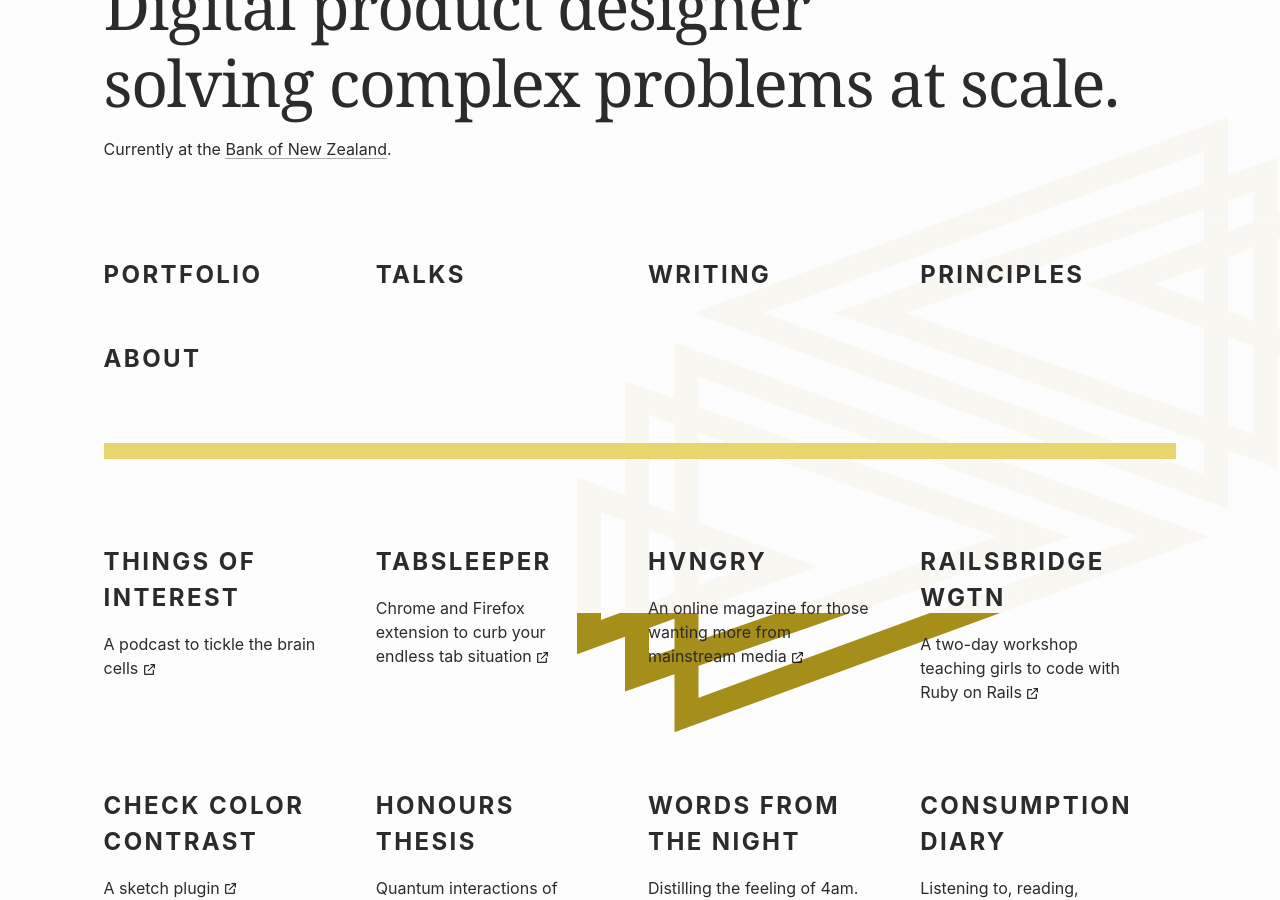
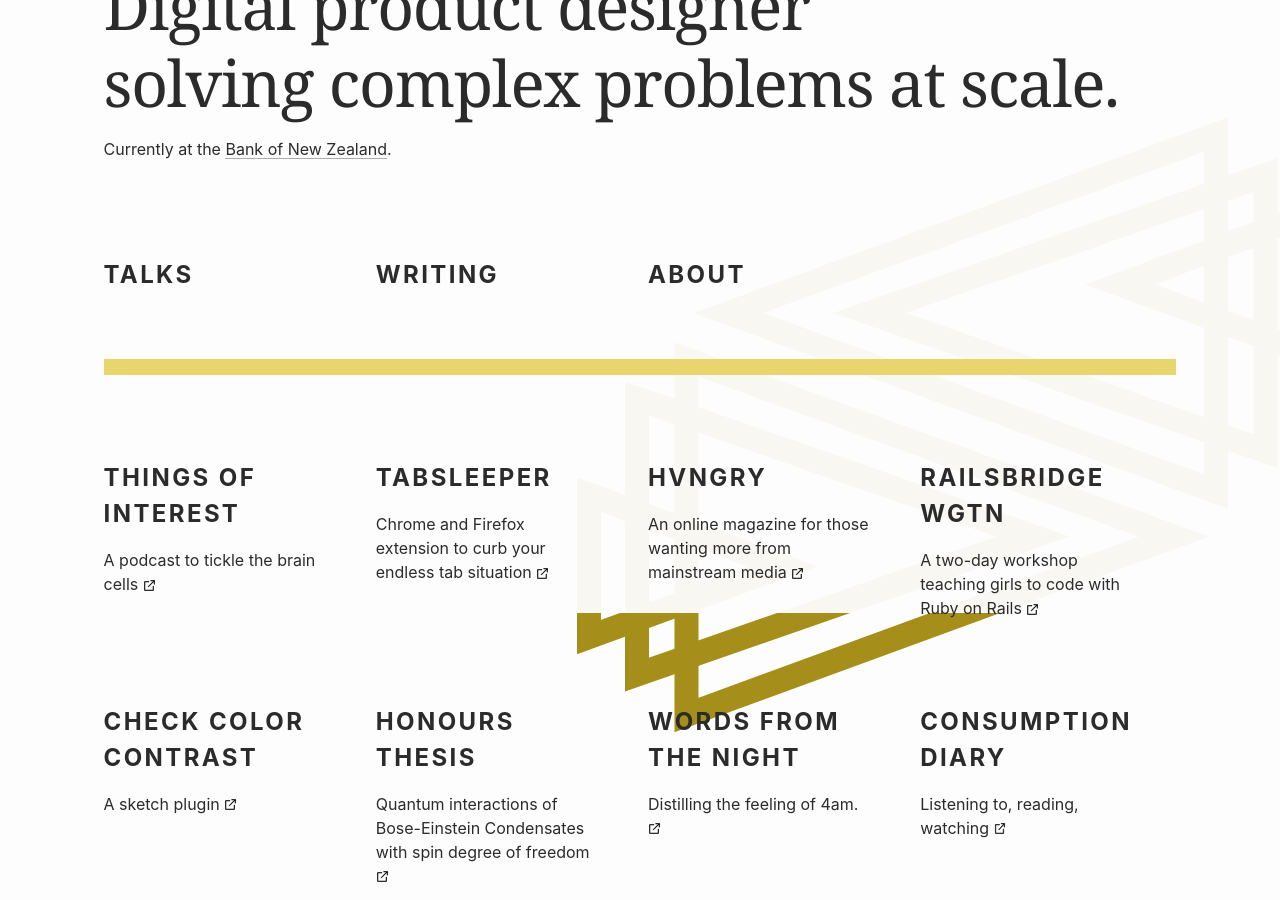
Before and after one commit to heisenburger/ws, a Jekyll site: the page built from index.html, in a window 1280 px wide and 900 px high, scrolled down 287 px. Built offline with Jekyll 4.4.1, drawn with Linux system fonts in a browser that asks for light colours; some web fonts are replaced; some of the changed text lies outside the part shown.

Commit message:
rejig some stuff around

```diff
--- a/_includes/footer.html
+++ b/_includes/footer.html
@@ -1,10 +1,10 @@
 <footer>
   <nav class="fullwidth extraspacer">
-    <a href="{{ site.baseurl }}/">Home</a>
-    <a href="{{ site.baseurl }}/portfolio">Portfolio</a>
+    <a href="{{ site.baseurl }}/">Home</a><!--
+    <a href="{{ site.baseurl }}/portfolio">Portfolio</a> -->
     <a href="{{ site.baseurl }}/talks">Talks</a>
-    <a href="{{ site.baseurl }}/writing">Writing</a>
-    <a href="{{ site.baseurl }}/principles">Principles</a>
+    <a href="{{ site.baseurl }}/writing">Writing</a><!--
+    <a href="{{ site.baseurl }}/principles">Principles</a> -->
     <a href="{{ site.baseurl }}/about">About</a>
 
     <a href="https://twitter.com/Sereeena" class="right" alt="twitter link">
--- a/index.html
+++ b/index.html
@@ -11,10 +11,8 @@
 </div>
 
 <nav class="p-bottom grid feature-grid">
-  <a href="{{ site.baseurl }}/portfolio" class="grid-child feature-link h3">Portfolio</a>
   <a href="{{ site.baseurl }}/talks" class="grid-child feature-link h3">Talks</a>
   <a href="{{ site.baseurl }}/writing" class="grid-child feature-link h3">Writing</a>
-  <a href="{{ site.baseurl }}/principles" class="grid-child feature-link h3">Principles</a>
   <a href="{{ site.baseurl }}/about" class="grid-child feature-link h3">About</a>
 </nav>
 
@@ -79,5 +77,10 @@
       <img src="/images/extlink.svg" alt="External link" class="inlineicon" />
     </p>
   </li></a>
+  <a href="{{ site.baseurl }}/principles" class="feature-link grid-child l-nu"><li>
+    <h3>Principles</h3>
+    <p>
+    </p>
+  </li></a>
 
 </div>
```
Also changed, not shown: about.html (+7 -11 lines).
